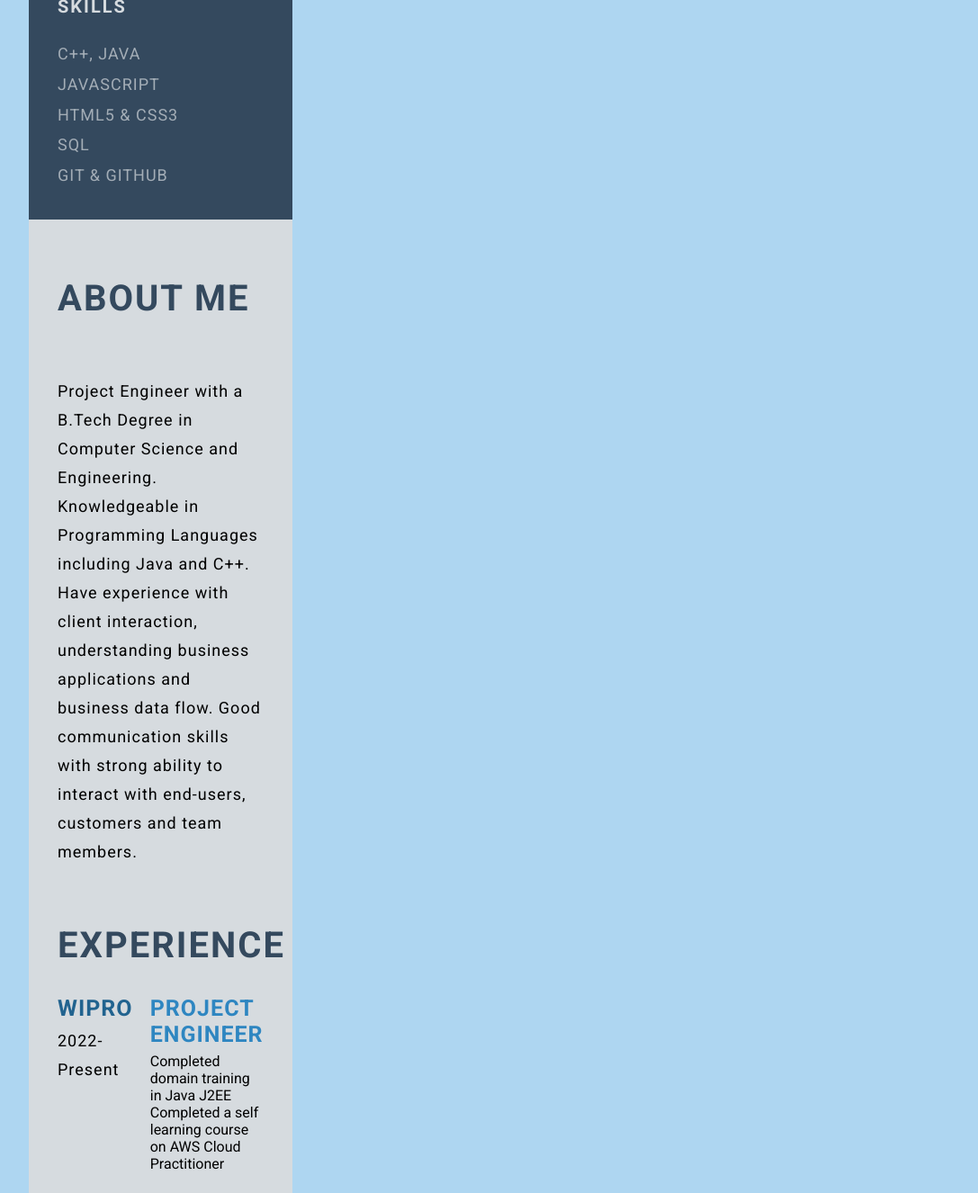
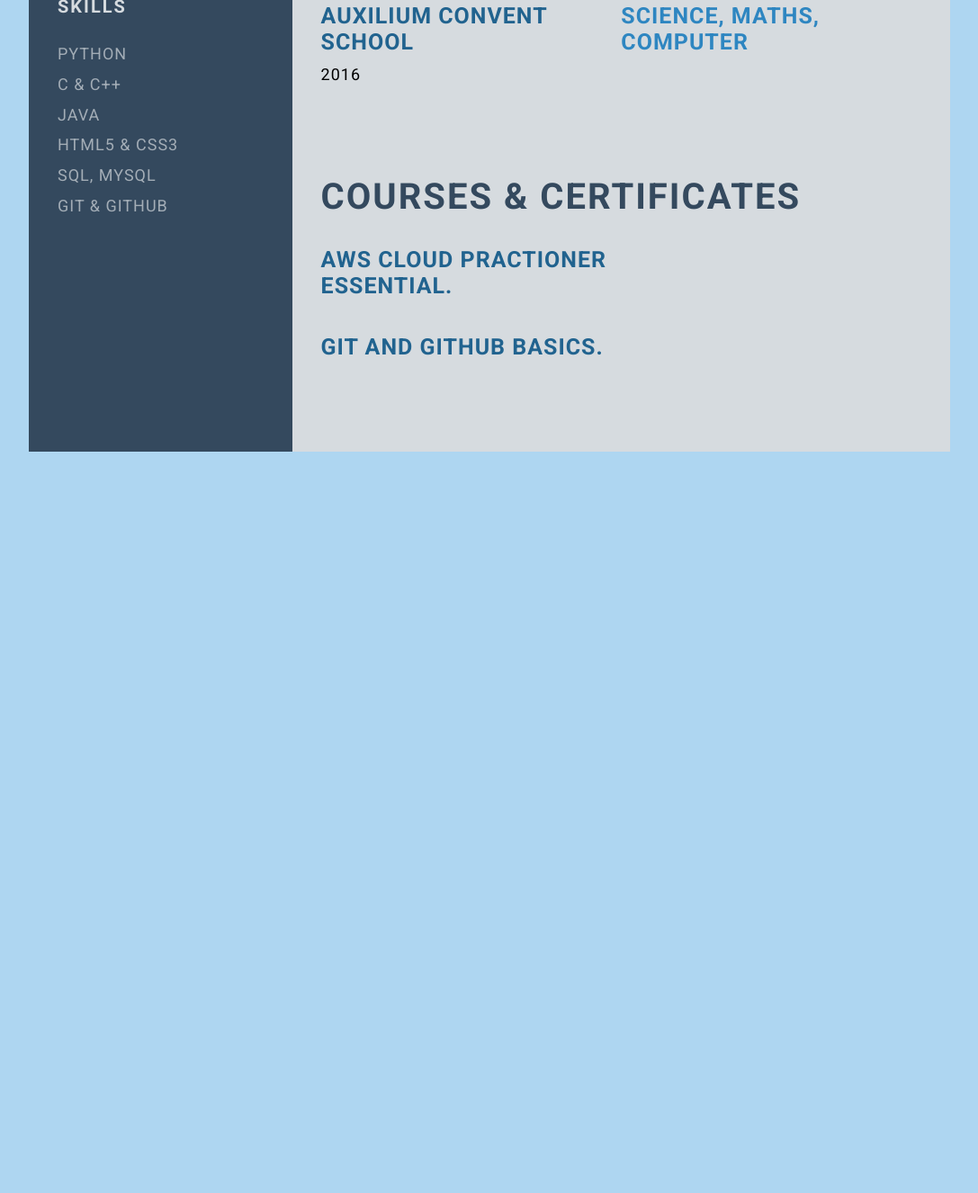
Before and after one commit to subhamdey1029/Digital_Resume, a plain HTML site: page index.html in a window 1280 px wide. Shown: the part 674-2000 px from the top of the page at 90% size, without its empty margins (96-1183 px from the left). After the commit the page ends 1208 px from the top, so only its background shows below. Drawn offline with Linux system fonts and the light colour scheme.

Commit message:
Update index.html

```diff
--- a/index.html
+++ b/index.html
@@ -42,67 +42,33 @@
                 <div class="skills">
                     <p class="left-title">Skills</p>
                     <ul>
-
-                        <li><p> C++, Java</p></li>
-                        <li><p>JavaScript</p></li>
+                        <li><p>Python</p></li>
+                        <li><p>C & C++</p></li>
+                        <li><p>Java</p></li>
                         <li><p>HTML5 & CSS3</p></li>
-                        <li><p>SQL</p></li>
+                        <li><p>SQL, MySql</p></li>
                         <li><p>Git & GitHub</p></li>
 
                     </ul>
                 </div>
+                </div>
             </div>
-            </div>
-
-
+        </section>
 
         <section class="right-section">
             <div class="right-section-contents">
                 <section class="about gap">
                     <div class="right-title">About Me</div>
                     <p class="about-me-contents">
-                        <br>Project Engineer with a B.Tech Degree in Computer Science and Engineering. Knowledgeable in Programming
-                        Languages including Java and C++. Have experience with client interaction, understanding
-                        business applications and business data flow. Good communication skills with strong ability to interact
-                        with end-users, customers and team members.
+                        A highly organized and hard-working individual looking for a responsible position to gain practical
+experience.<br>
+                        <br>Aim to work in a dynamic environment, to get the best out of my skills which can be productive
+                        for the company as well as me.
                     </p>
-
                 </section>
 
-                <section class="experience gap">
-                    <div class="right-title">Experience</div>
-                    <div class="experience-contents">
-                        <div class="exp-left">
-                            <p class="exp-company-name">Wipro</p>
-                            <p class="exp-time-period">2022-Present</p>
-                        </div>
-                        <div class="exp-right">
-                            <p class="exp-position">Project Engineer</p>
-                            <p class="exp-desc">
-                                <li>Completed domain training in Java J2EE</li>
-                                <li> Completed a self learning course on AWS Cloud Practitioner</li>
-                            </p>
-                        </div>
-                    </div>
-                    <div class="experience-contents">
-                        <div class="exp-left">
-                            <p class="exp-company-name">HighRadius</p>
-                            <p class="exp-time-period">2021-2022</p>
-                        </div>
-                        <div class="exp-right">
-                            <p class="exp-position">Business Consulting Intern</p>
-                            <p class="exp-desc">
-                                <li>Implemented centralized prioritized deduction worklist for deduction team to easily access and review
-                                    deduction/dispute.</li>
-                                <li>Managed the activity of UAT testers to ensure the product functionality is fully tested within project
-                                    timescales.</li>
-                                <li>Handled Customer concerns and escalated major issues to team lead.</li>
-                                <li>Developed team communications and information for meetings.</li>
-                            </p>
-                        </div>
-                    </div>
 
-                </section>
+
 
                 <section class="education gap">
                     <div class="right-title">Education</div>
@@ -112,7 +78,7 @@
                             <p class="educationp-time-period">2018-2022</p>
                         </div>
                         <div class="education-right">
-                            <p class="education-subject">Computer Science</p>
+                            <p class="education-subject">Computer Science Engineering</p>
 
                         </div>
                     </div>
@@ -129,7 +95,7 @@
                     <div class="education-contents">
                         <div class="education-left">
                             <p class="education-school-name">Auxilium Convent School</p>
-                            <p class="educationp-time-period">2015-2016</p>
+                            <p class="educationp-time-period">2016</p>
                         </div>
                         <div class="education-right">
                             <p class="education-subject">Science, Maths, Computer</p>
@@ -138,7 +104,23 @@
                     </div>
                 </section>
 
+                <section class="awards gap">
+                    <p class="right-title">Courses & Certificates</p>
+                    <div class="awards-contents">
+                        <div class="awards-left">
+                            <p class="awards-company-name">AWS Cloud Practioner Essential.</p>
 
+                        </div>
+
+                    </div>
+                    <div class="awards-contents">
+                        <div class="awards-left">
+                            <p class="awards-company-name">Git and Github basics.</p>
+
+                        </div>
+
+                    </div>
+                </section>
             </div>
         </section>
     </main>
```
